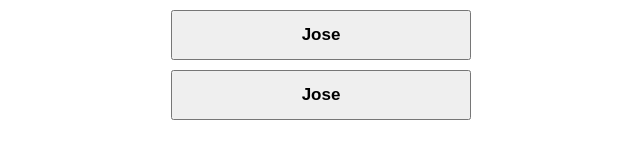
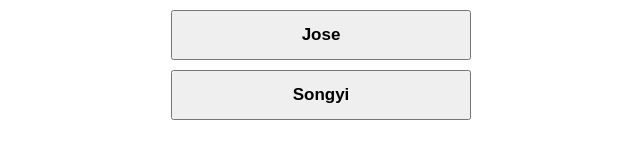
Before and after one commit to jrl103/Study-For-Work, a React (Create React App) app in the folder playground/: page / in a window 1280 px wide. Shown: the part 335-494 px from the top of the page, without its empty margins (319-959 px from the left). Built offline with nearby package versions, Linux system fonts and the light colour scheme.

Commit message:
chore: 오타수정

```diff
--- a/playground/src/main.tsx
+++ b/playground/src/main.tsx
@@ -9,7 +9,7 @@ export default function MainPage() {
   return (
     <S.MainPage>
       <button onClick={() => navigate(joseRouterPath.HOME)}>Jose</button>
-      <button onClick={() => navigate(songyiRouterPath.HOME)}>Jose</button>
+      <button onClick={() => navigate(songyiRouterPath.HOME)}>Songyi</button>
     </S.MainPage>
   );
 }
```
